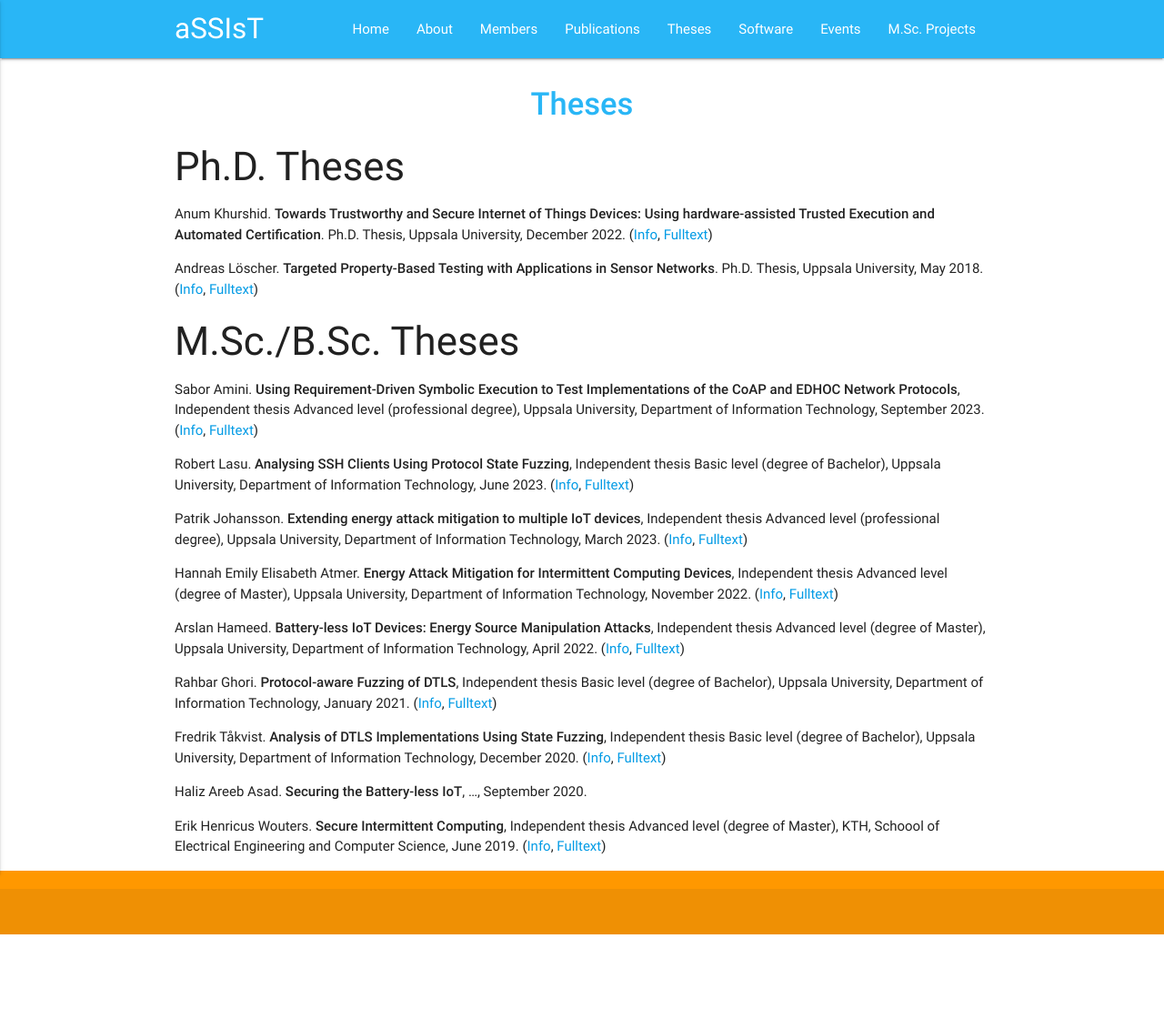
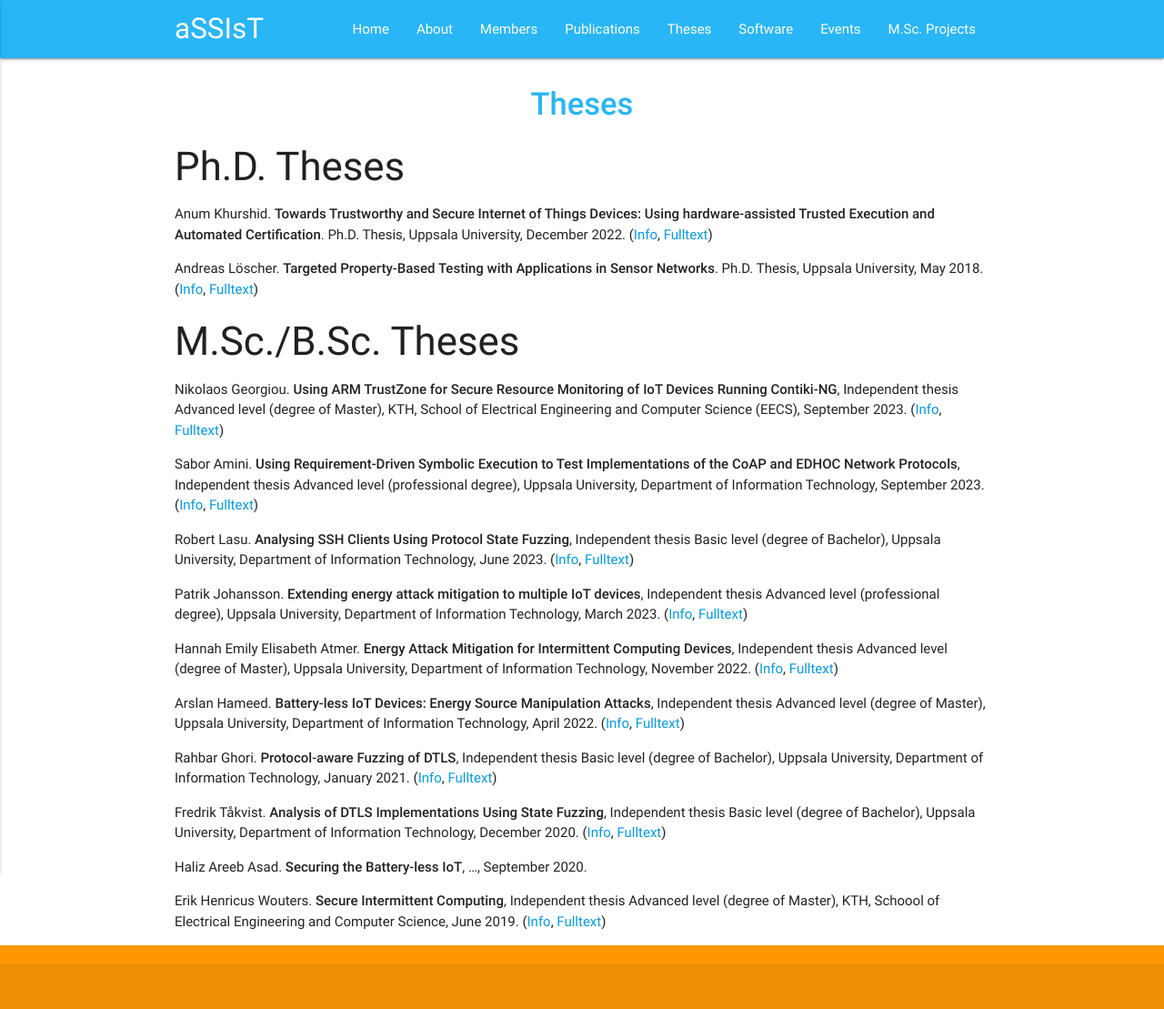
Before and after one commit to assist-project/assist-project.github.io, a Jekyll site: the page built from 04-theses.md, in a window 1280 px wide. Shown: the whole page at 91% size. Built offline with Jekyll 4.4.1, drawn with Linux system fonts in a browser that asks for light colours; before the commit the page ends 1027 px from its top, so only the background shows below that.

Commit message:
Added an M.Sc. thesis conducted at RISE in 2023.

```diff
--- a/04-theses.md
+++ b/04-theses.md
@@ -11,6 +11,8 @@ permalink: /theses/
 - Andreas Löscher. **Targeted Property-Based Testing with Applications in Sensor Networks**. Ph.D. Thesis, Uppsala University, May 2018. ([Info](https://www.diva-portal.org/smash/record.jsf?pid=diva2:1195475), [Fulltext](https://www.diva-portal.org/smash/get/diva2:1195475/FULLTEXT01.pdf))
 
 ### M.Sc./B.Sc. Theses
+
+- Nikolaos Georgiou. **Using ARM TrustZone for Secure Resource Monitoring of IoT Devices Running Contiki-NG**, Independent thesis Advanced level (degree of Master), KTH, School of Electrical Engineering and Computer Science (EECS), September 2023. ([Info](https://urn.kb.se/resolve?urn=urn:nbn:se:kth:diva-342923), [Fulltext](http://www.diva-portal.org/smash/get/diva2:1833630/FULLTEXT01.pdf))
 
 - Sabor Amini. **Using Requirement-Driven Symbolic Execution to Test Implementations of the CoAP and EDHOC Network Protocols**, Independent thesis Advanced level (professional degree), Uppsala University, Department of Information Technology, September 2023. ([Info](http://www.diva-portal.org/smash/record.jsf?pid=diva2:1800193), [Fulltext](https://www.diva-portal.org/smash/get/diva2:1800193/FULLTEXT01.pdf))
 
```
